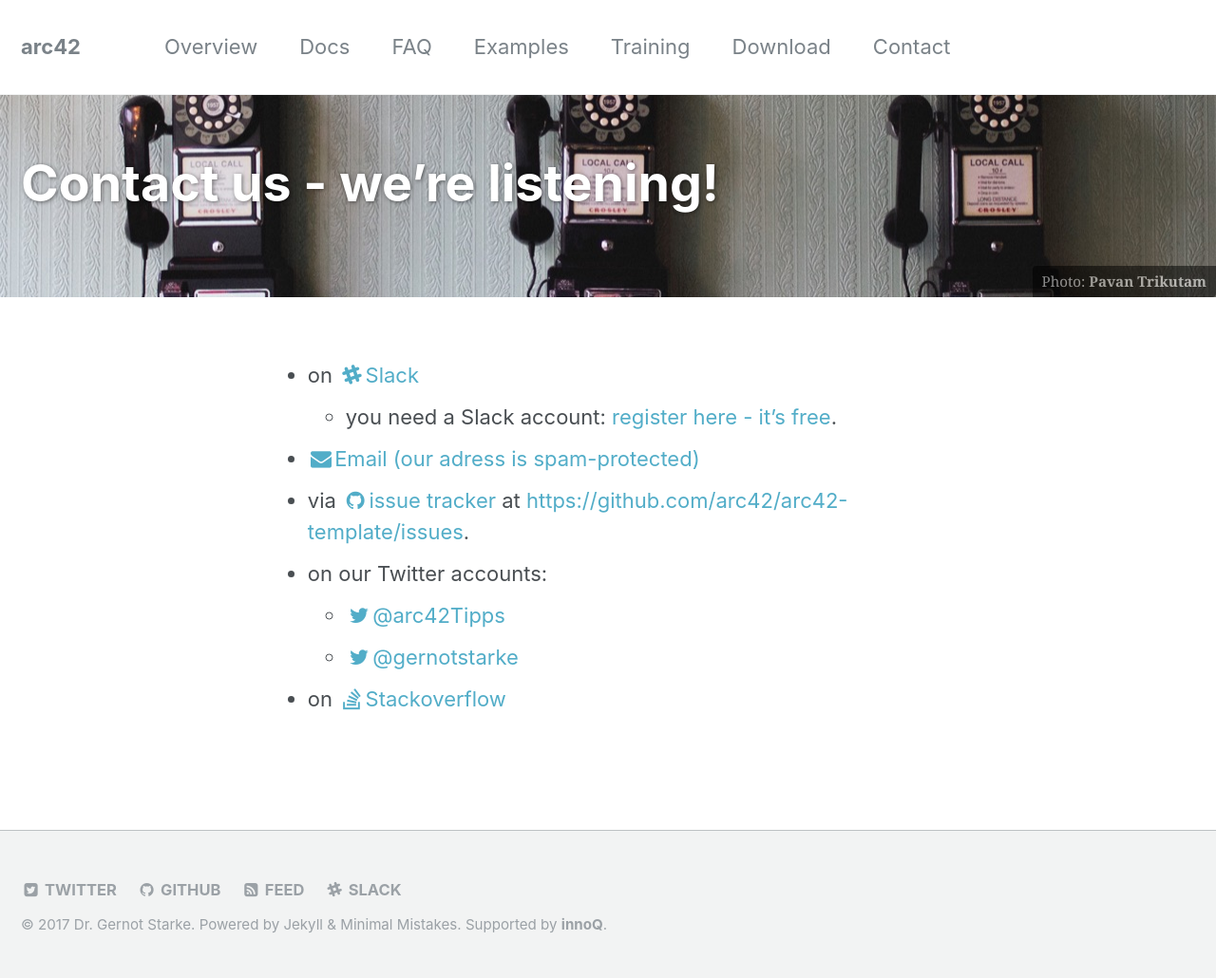
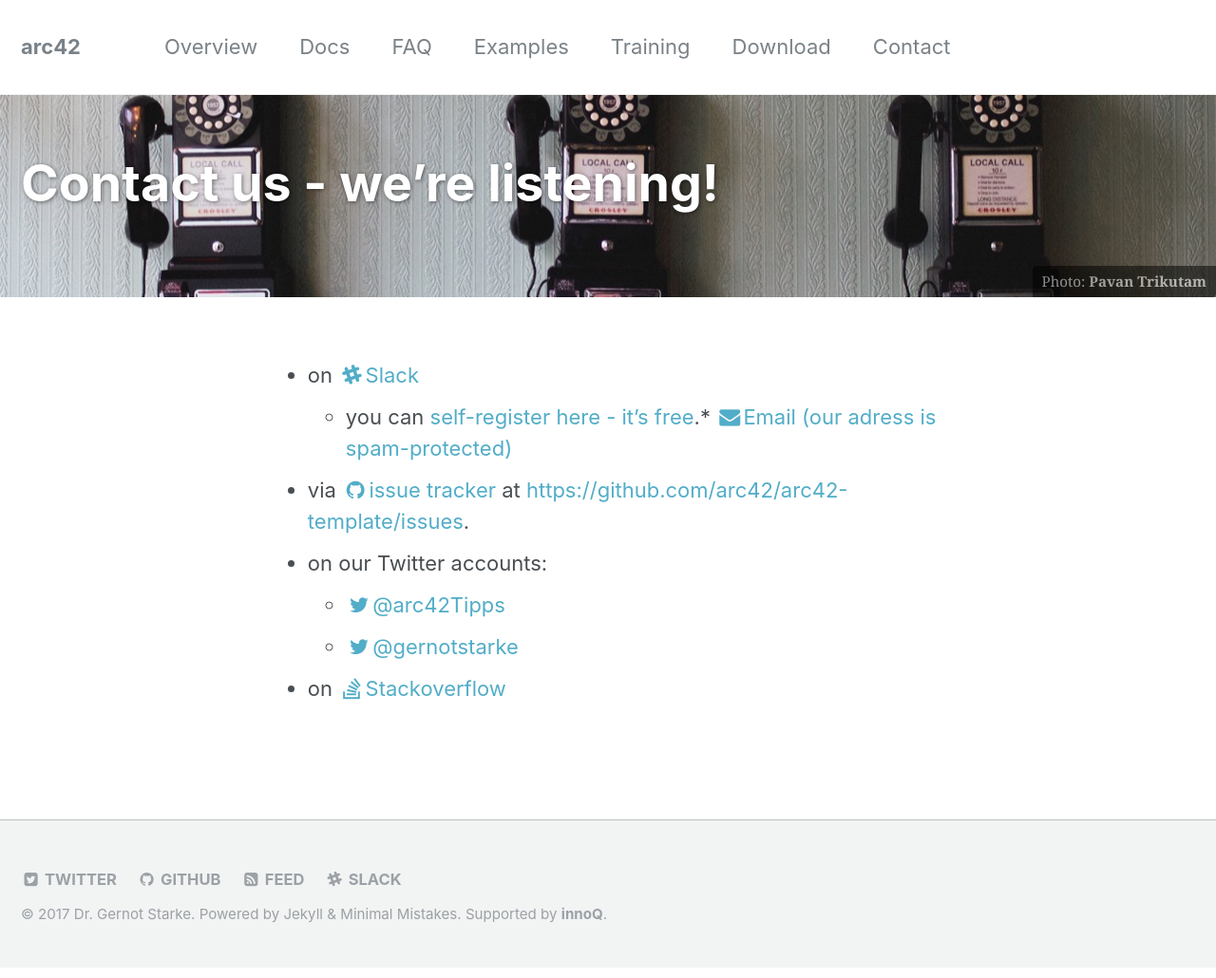
Before and after one commit to arc42/arc42.org-site, a Jekyll site: the page built from _pages/contact.md, in a window 1280 px wide. Shown: the whole page at 95% size. Built offline with Jekyll 4.4.1, drawn with Linux system fonts in a browser that asks for light colours.

Commit message:
updated slack contact

```diff
--- a/_pages/contact.md
+++ b/_pages/contact.md
@@ -10,8 +10,7 @@
 
 
 * on [<i class="fa fa-fw fa-slack"></i>Slack](https://arc42.slack.com)
-   * you need a Slack account: [register here - it's free](https://slackin-giwyfuegce.now.sh).
-* <a href="xmxaxixlxtxo:ixnxfxox@xaxrxcx4x2x.xoxrgx" onmouseover="this.href=this.href.replace(/x/g,'');"><i class="fa fa-fw fa-envelope"></i>Email (our adress is spam-protected)</a>
+   * you can [self-register here - it's free](https://slackin-giwyfuegce.now.sh).* <a href="xmxaxixlxtxo:ixnxfxox@xaxrxcx4x2x.xoxrgx" onmouseover="this.href=this.href.replace(/x/g,'');"><i class="fa fa-fw fa-envelope"></i>Email (our adress is spam-protected)</a>
 * via [<i class="fa fa-fw fa-github"></i>issue tracker](https://github.com/arc42/arc42-template/issues) at [https://github.com/arc42/arc42-template/issues](https://github.com/arc42/arc42-template/issues).
 * on our Twitter accounts:
   * [<i class="fa fa-fw fa-twitter"></i>@arc42Tipps](https://twitter.com/arc42Tipps)
```
